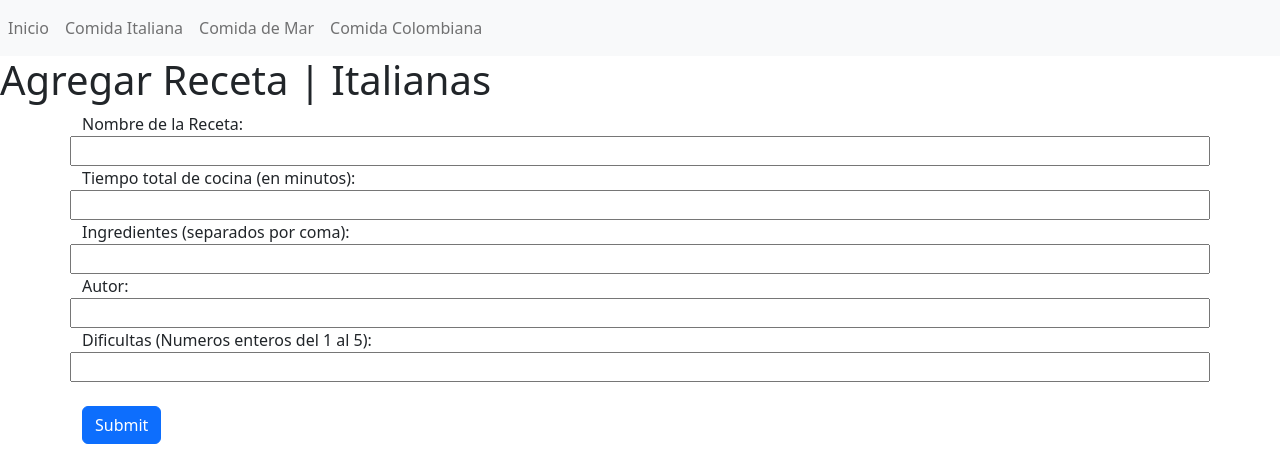
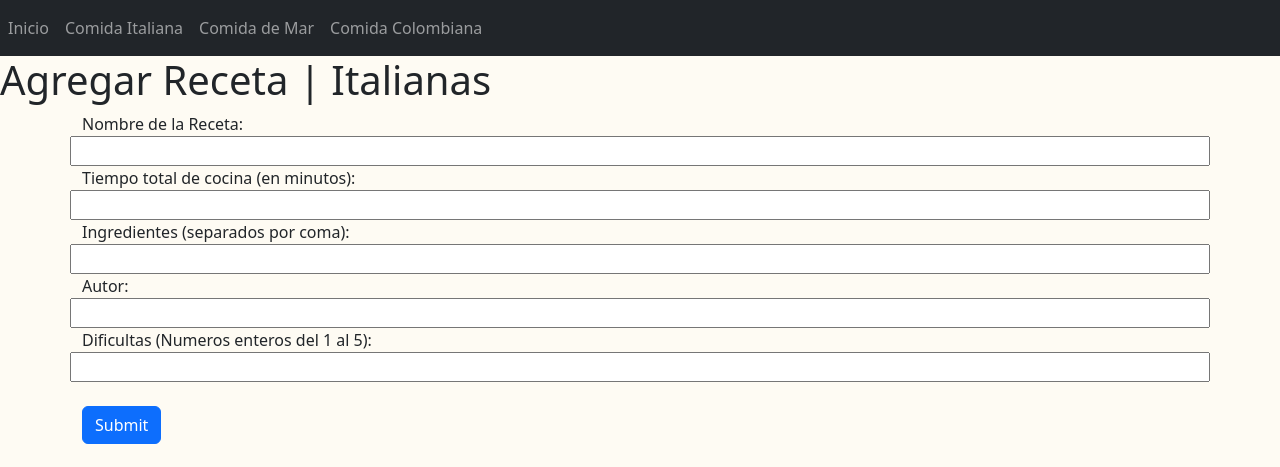
Before and after one commit to CarlosGarciaWeb/Django-recetas, a Django app: page /recetas-italiana/ in a window 1280 px wide. Shown: the top 467 px of the page. Run offline with Django 4.2, Linux system fonts and the light colour scheme.

Commit message:
create my_app styles.css and linked to base.html

```diff
--- /dev/null
+++ b/my_app/static/my_app/styles.css
@@ -0,0 +1,8 @@
+.forms, .home {
+    background-color: #FEFBF3;
+}
+
+.head {
+    background-color: #EEEDDE;
+    color: #141E27;
+}
--- a/my_app/templates/my_app/base.html
+++ b/my_app/templates/my_app/base.html
@@ -1,3 +1,5 @@
+{% load static %}
+
 <!DOCTYPE html>
 <html lang="en">
 
@@ -8,11 +10,13 @@
   <!-- CSS only -->
   <link href="https://cdn.jsdelivr.net/npm/bootstrap@5.2.0-beta1/dist/css/bootstrap.min.css" rel="stylesheet"
     integrity="sha384-0evHe/X+R7YkIZDRvuzKMRqM+OrBnVFBL6DOitfPri4tjfHxaWutUpFmBp4vmVor" crossorigin="anonymous">
+  <link rel="stylesheet" href="{% static 'my_app/styles.css' %}">
     <title>Recetas</title>
 </head>
-<nav class="navbar navbar-expand-lg navbar-light bg-light">
+<nav class="navbar navbar-expand-lg navbar-dark bg-dark head">
   <!-- <a class="navbar-brand" href="#">Navbar</a> -->
-    <button class="navbar-toggler" type="button" data-toggle="collapse" data-target="#navbarNavDropdown" aria-controls="navbarNavDropdown" aria-expanded="false" aria-label="Toggle navigation">
+  <button class="navbar-toggler" type="button" data-toggle="collapse" data-target="#navbarNavDropdown"
+    aria-controls="navbarNavDropdown" aria-expanded="false" aria-label="Toggle navigation">
     <span class="navbar-toggler-icon"></span>
   </button>
   <div class="collapse navbar-collapse" id="navbarNavDropdown">
@@ -32,6 +36,7 @@
     </ul>
   </div>
 </nav>
+
 <body>
 
   {% block content %}
@@ -66,7 +71,8 @@
   <!-- Copyright -->
   <div class="text-center p-3" style="background-color: rgba(0, 0, 0, 0.2);">
     © 2022 Carlos Garcia & Cecilia Lopez:
-    <a class="text-white" href="https://github.com/CarlosGarciaWeb">Carlos Web Dev</a> & <a href="https://github.com/CeciliaLopezVera">Cecilia Lopez</a>
+    <a class="text-white" href="https://github.com/CarlosGarciaWeb">Carlos Web Dev</a> & <a
+      href="https://github.com/CeciliaLopezVera">Cecilia Lopez</a>
   </div>
   <!-- Copyright -->
 </footer>
--- a/my_app/templates/my_app/colombiana.html
+++ b/my_app/templates/my_app/colombiana.html
@@ -2,6 +2,7 @@
 
 
 {% block content %}
+<div class="forms">
     <h1>Agregar Receta | Colombianas</h1>
     <div class="container">
         <form action="" method="POST">
@@ -16,4 +17,5 @@
     </form>
     <br>
 </div>
+</div>
     {% endblock %}
--- a/my_app/templates/my_app/index.html
+++ b/my_app/templates/my_app/index.html
@@ -2,6 +2,7 @@
 
 
 {% block content %}
+<div class="home">
 <div>
     <h1>Bienvenido a Recetas Amateur!</h1>
 </div>
@@ -97,5 +98,5 @@
         </div>
     </div>
 </div>
-
+</div>
 {% endblock %}
--- a/my_app/templates/my_app/italiana.html
+++ b/my_app/templates/my_app/italiana.html
@@ -2,8 +2,9 @@
 
 
 {% block content %}
+<div class="forms">
+<h1>Agregar Receta | Italianas</h1>
 
-<h1>Agregar Receta | Italianas</h1>
 <div class="container">
     <form action="" method="POST">
         {% csrf_token %}
@@ -13,10 +14,10 @@
         </div>
         {% endfor %}
         <br>
-        <input class='btn btn-primary'type="submit">
+        <input class='btn btn-primary' type="submit">
     </form>
     <br>
 </div>
-
+</div>
 
 {% endblock %}
--- a/my_app/templates/my_app/mar.html
+++ b/my_app/templates/my_app/mar.html
@@ -2,6 +2,7 @@
 
 
 {% block content %}
+<div class="forms">
     <h1>Agregar Receta | Mar</h1>
 <div class="container">
     <form action="" method="POST">
@@ -16,5 +17,5 @@
     </form>
     <br>
 </div>
-
+</div>
 {% endblock %}
```
Lines whose indentation alone changed are shown as unchanged.
